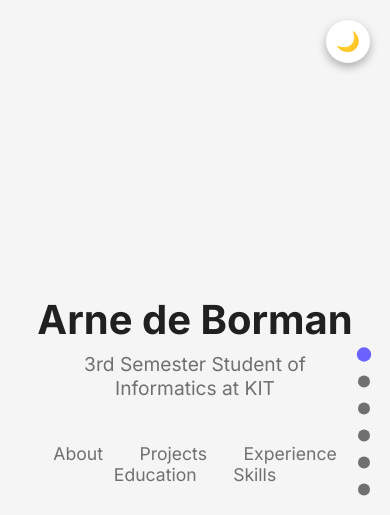
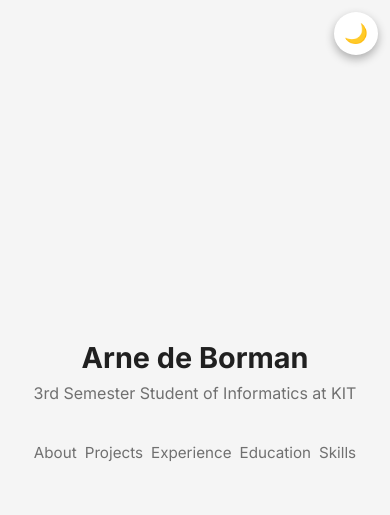
Before and after one commit to ArneCode/website, a plain HTML site: page index.html in a window 390 px wide. Shown: the top 515 px of the page. Drawn offline with Linux system fonts and the light colour scheme.

Commit message:
Add mobile responsiveness fixes to styles; address viewport height issues and adjust layout for smaller screens

```diff
--- a/style.css
+++ b/style.css
@@ -246,3 +246,73 @@ header p {
     box-shadow: 0 4px 10px rgba(0, 0, 0, 0.3);
     z-index: 1001;
 }
+
+/* ── Mobile fixes ── */
+@media (max-width: 768px) {
+
+    /* 1. Fix the notorious mobile 100vh / address-bar bug */
+    .container {
+        height: 100dvh;
+        /* dynamic viewport height where supported */
+    }
+
+    /* 2. Let content-heavy pages grow beyond one screen */
+    .page {
+        height: auto;
+        min-height: 100dvh;
+        padding: 4rem 1.25rem 2rem;
+        /* extra top padding so content clears the toggle btn */
+    }
+
+    /* 3. Hide side nav – there's no room for it */
+    #side-nav {
+        display: none;
+    }
+
+    /* 4. Move theme toggle so it doesn't overlap nav links */
+    #theme-toggle {
+        top: 12px;
+        right: 12px;
+    }
+
+    /* 5. Scale down headline */
+    header h1 {
+        font-size: 1.8rem;
+    }
+
+    header p {
+        font-size: 1rem;
+    }
+
+    /* 6. Stack nav links vertically */
+    .main-nav {
+        display: flex;
+        flex-wrap: wrap;
+        justify-content: center;
+        gap: 0.5rem;
+    }
+
+    .main-nav a {
+        margin: 0;
+        font-size: 0.95rem;
+    }
+
+    /* 7. Section headings */
+    .content-section h2 {
+        font-size: 1.5rem;
+    }
+
+    /* 8. Cards */
+    .card {
+        padding: 1rem;
+    }
+
+    .card h3 {
+        font-size: 1.15rem;
+    }
+
+    /* 9. Skills grid – single column on small screens */
+    .skills-container {
+        grid-template-columns: 1fr;
+    }
+}
```
